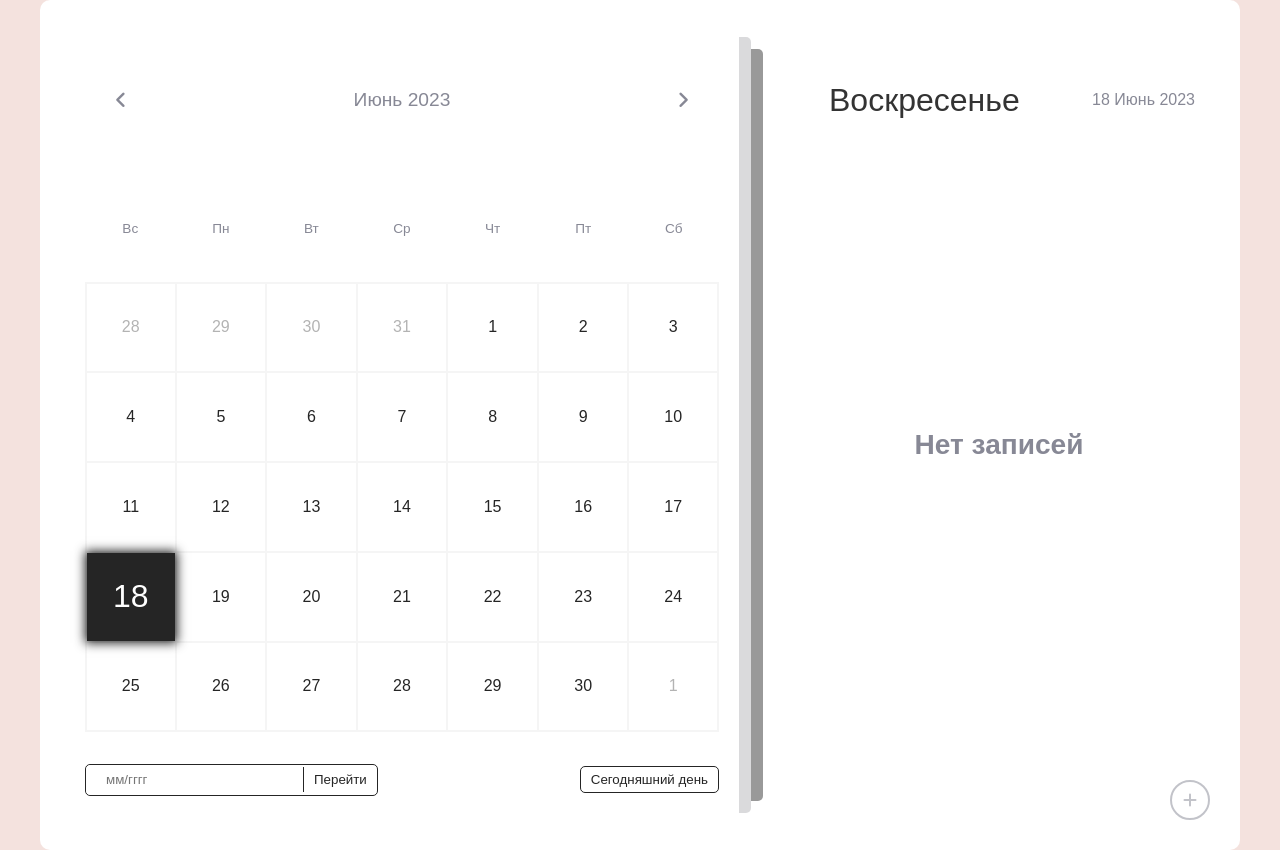
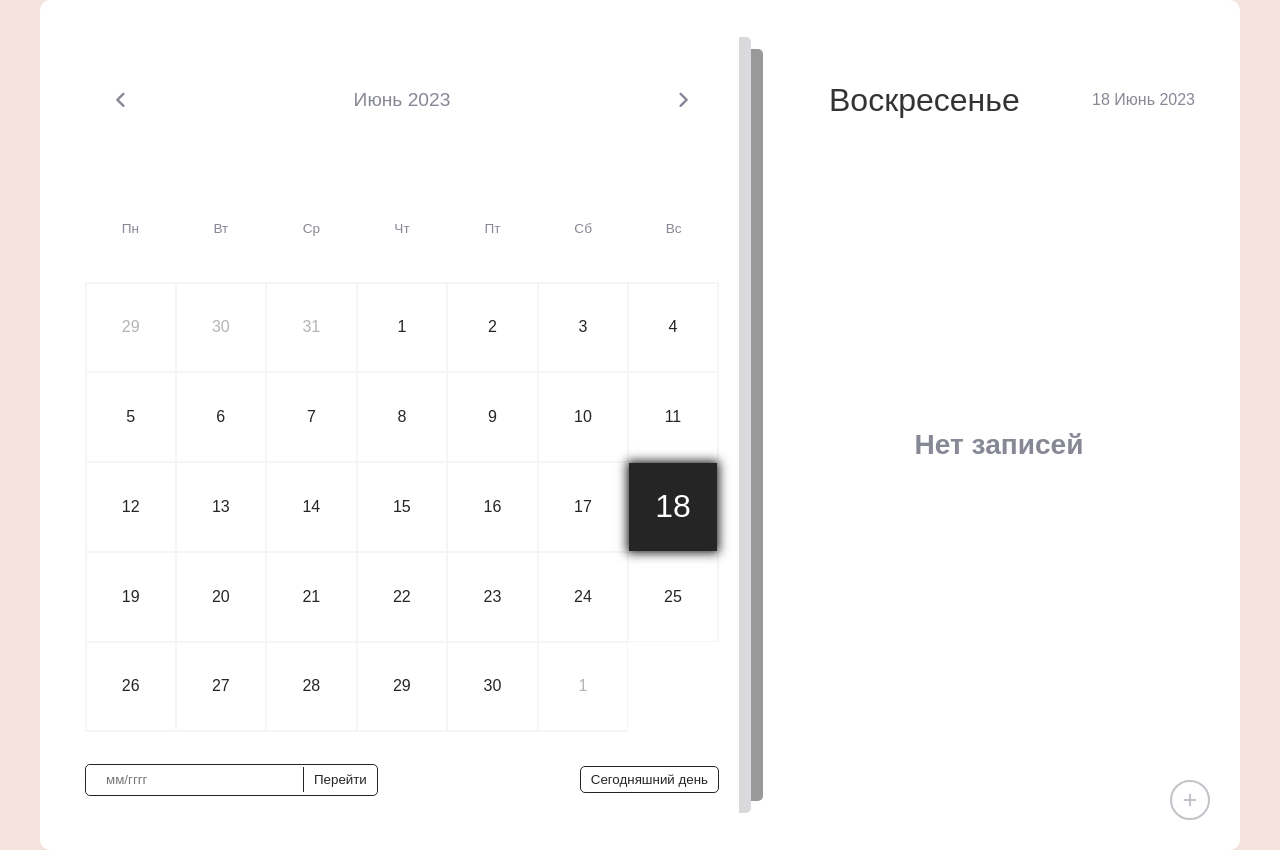
Before and after one commit to SidVerson/LagracePlanner, a plain HTML site: page index.html in a window 1280 px wide. Drawn offline with Linux system fonts and the light colour scheme.

Commit message:
week starts from monday

```diff
--- a/index.html
+++ b/index.html
@@ -30,13 +30,13 @@
           <i class="fas fa-angle-right next"></i>
         </div>
         <div class="weekdays">
-          <div>Вc</div>
           <div>Пн</div>
           <div>Вт</div>
           <div>Ср</div>
           <div>Чт</div>
           <div>Пт</div>
           <div>Сб</div>
+          <div>Вc</div>
         </div>
         <div class="days"></div>
         <div class="goto-today">
--- a/script.js
+++ b/script.js
@@ -66,14 +66,15 @@ function initCalendar() {
     const prevLastDay = new Date(year, month, 0)
     const prevDays = prevLastDay.getDate()
     const lastDate = lastDay.getDate()
-    const day = firstDay.getDay()
+    const day = ((firstDay.getDay() + 6) % 7) + 1
+
     const nextDays = 7 - lastDay.getDay() - 1
 
     date.innerHTML = months[month] + ' ' + year
 
     let days = ''
 
-    for (let x = day; x > 0; x--) {
+    for (let x = day - 1; x > 0; x--) {
         days += `<div class="day prev-date">${prevDays - x + 1}</div>`
     }
 
--- a/style.css
+++ b/style.css
@@ -130,7 +130,7 @@ body {
   width: 100%;
   display: flex;
   flex-wrap: wrap;
-  justify-content: space-between;
+  justify-content: flex-start;
   padding: 0 20px;
   font-size: 1rem;
   font-weight: 500;
```
